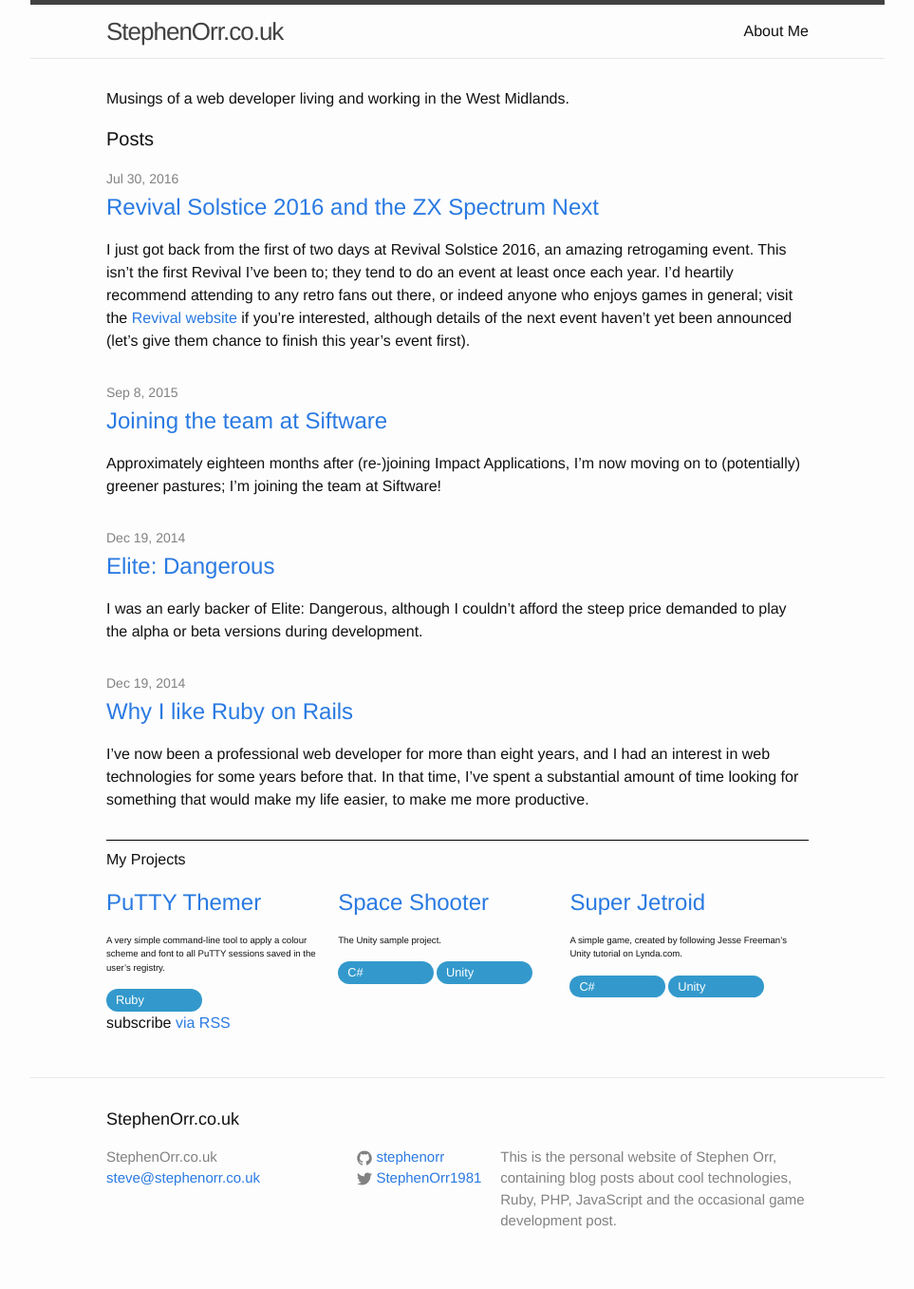
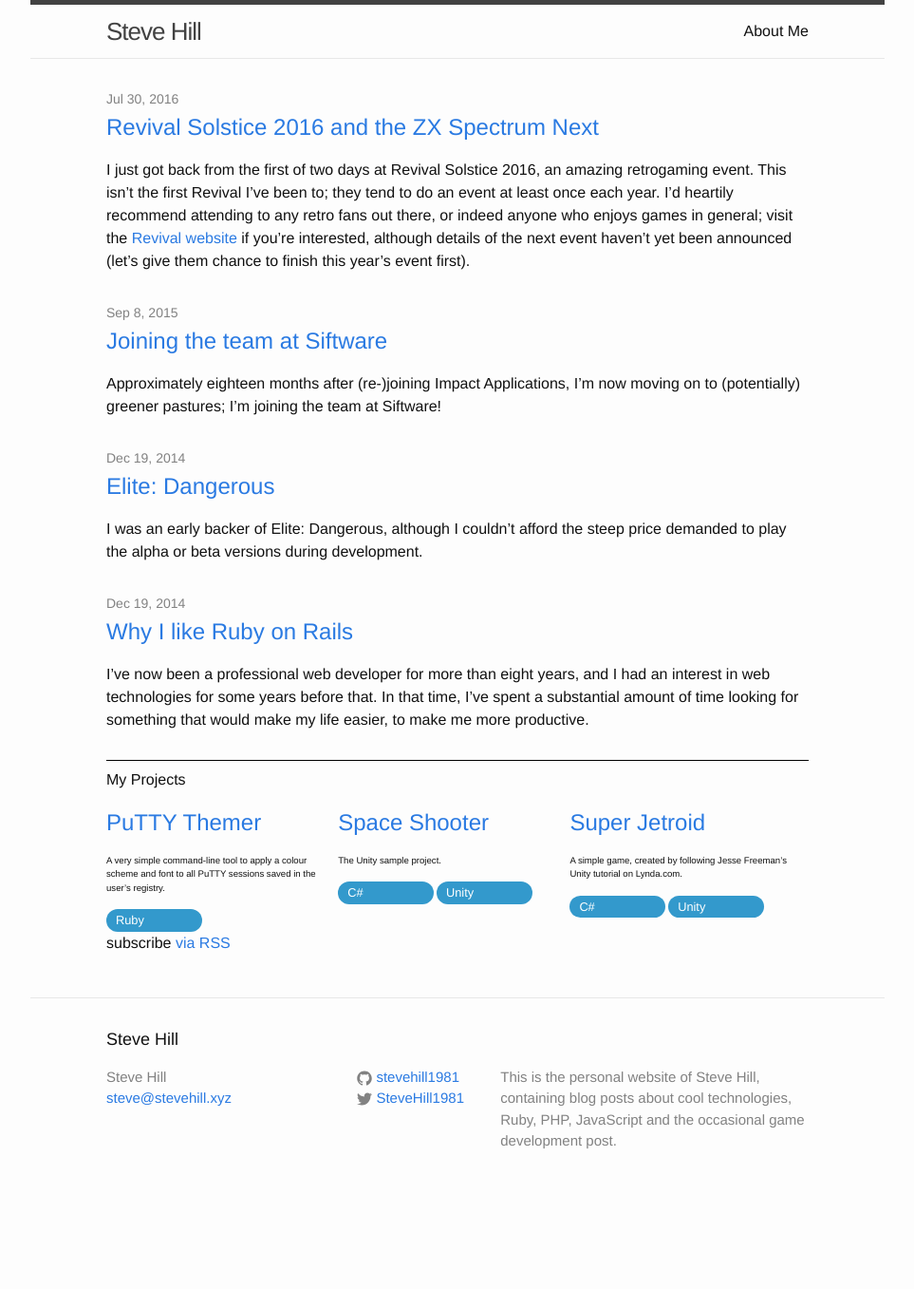
Before and after one commit to stevehill1981/stevehill1981.github.io, a Jekyll site: the page built from index.html, in a window 1280 px wide. Shown: the whole page at 95% size, without its empty margins (158-1121 px from the left). Built offline with Jekyll 4.4.1, drawn with Linux system fonts in a browser that asks for light colours; after the commit the page ends 1273 px from its top, so only the background shows below that.

Commit message:
Updates to repoint at SteveHill.xyz

```diff
--- a/_config.yml
+++ b/_config.yml
@@ -1,14 +1,14 @@
 # Site settings
-title: StephenOrr.co.uk
-email: steve@stephenorr.co.uk
+title: Steve Hill
+email: steve@stevehill.xyz
 description: > # this means to ignore newlines until "baseurl:"
-  This is the personal website of Stephen Orr, containing blog
+  This is the personal website of Steve Hill, containing blog
   posts about cool technologies, Ruby, PHP, JavaScript and the
   occasional game development post.
 baseurl: "" # the subpath of your site, e.g. /blog/
-url: "http://www.stephenorr.co.uk" # the base hostname & protocol for your site
-twitter_username: StephenOrr1981
-github_username:  stephenorr
+url: "http://www.stevehill.xyz" # the base hostname & protocol for your site
+twitter_username: SteveHill1981
+github_username:  stevehill1981
 
 # Build settings
 markdown: kramdown
--- a/_includes/posts.md
+++ b/_includes/posts.md
@@ -1,5 +1,3 @@
-<h1 class="page-heading">Posts</h1>
-
 <ul class="post-list">
   {% for post in site.posts %}
     <li>
--- a/about.md
+++ b/about.md
@@ -4,7 +4,7 @@ title: About Me
 permalink: /about/
 ---
 
-Hi. I'm Stephen Orr.
+Hi. I'm Steve Hill.
 
 I'm currently working as a senior developer for Siftware. We're a small team of
 PHP website and application maintenance experts, focusing on ensuring that the
--- a/index.html
+++ b/index.html
@@ -3,10 +3,6 @@ layout: default
 ---
 
 <div class="home">
-
-  <p>
-    Musings of a web developer living and working in the West Midlands.
-  </p>
 
   <section class="main">
     {% include posts.md %}
--- a/stephenorr.co.uk.html
+++ /dev/null
@@ -1 +0,0 @@
-aEp2TFExdzhmbTVnZllDbHZNNENYajZZMzVCSWJ4MjRrZHVoZ0F1d0pOVT0
--- a/www.stephenorr.co.uk.html
+++ /dev/null
@@ -1 +0,0 @@
-RW5DRU82TFJlbktNSWhrS2hCNHp3OFNjVW5Ha2xONDVDS2RINnM2Q3RWTT0
```
